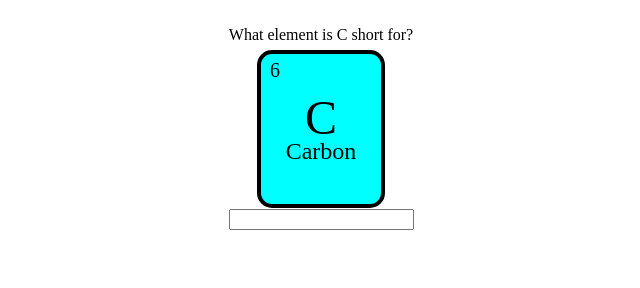
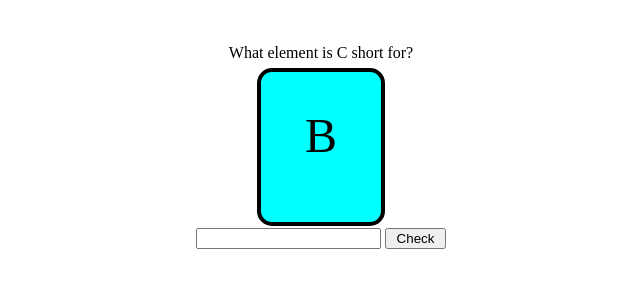
Before and after one commit to CattacoCattaco/Elements-Quiz, a plain HTML site: page index.html in a window 1280 px wide. Shown: the whole page, without its empty margins (319-959 px from the left). Drawn offline with Linux system fonts and the light colour scheme.

Commit message:
Answer Checking + Question Generation
The site now checks your answer when you press the check button or press enter while typing. If you are wrong, it tells you what the correct answer was. It also picks a random element at the start and each time you finish a question. Currently elements 1-12 are the only possible elements but I will likely add all of them at some point.

```diff
--- a/index.html
+++ b/index.html
@@ -9,15 +9,18 @@
 </head>
 
 <body>
-  <form>
+  <form onsubmit="checkAnswer(); return false;">
     <br/>
-    <label for="answer-box">What element is C short for?</label><br/>
+    <span id="correctness-label" hidden="true">Correct!</span><br/>
+    <label for="answer-box" id="question-label">What element is C short for?</label><br/>
     <div id="element-div">
       <p id="element-number">6</p>
       <p id="element-symbol">C</p>
       <p id="element-name">Carbon</p>
     </div>
     <input type="text" id="answer-box" name="answer-box"/>
+    <input type="button" onclick="checkAnswer()" value=" Check " id="check-button" name="check-button"/>
+    <input type="button" onclick="nextQuestion()" value=" Next  " id="next-button" name="next-button"/>
   </form>
   <script src="script.js"></script>
 </body>
--- a/script.js
+++ b/script.js
@@ -0,0 +1,77 @@
+const CORRECTNESS_LABEL = document.getElementById("correctness-label");
+const QUESTION_LABEL = document.getElementById("question-label");
+const ELEMENT_NUMBER_DISPLAY = document.getElementById("element-number");
+const ELEMENT_SYMBOL_DISPLAY = document.getElementById("element-symbol");
+const ELEMENT_NAME_DISPLAY = document.getElementById("element-name");
+const ANSWER_BOX = document.getElementById("answer-box");
+const CHECK_BUTTON = document.getElementById("check-button");
+const NEXT_BUTTON = document.getElementById("next-button");
+
+const SOLID = 0;
+const LIQUID = 1;
+const GAS = 2;
+
+const STATE_COLORS = ["#000", "#00f", "#f00"];
+
+const ROOT = document.querySelector(':root');
+
+class ChemElement {
+    constructor(symbol, name, number, state) {
+        this.symbol = symbol;
+        this.name = name;
+        this.number = number;
+        this.state = state;
+    }
+}
+
+let elements = [
+    new ChemElement("H", "Hydrogen", 1, GAS),
+    new ChemElement("He", "Helium", 2, GAS),
+    new ChemElement("Li", "Lithium", 3, SOLID),
+    new ChemElement("Be", "Beryllium", 4, SOLID),
+    new ChemElement("B", "Boron", 5, SOLID),
+    new ChemElement("C", "Carbon", 6, SOLID),
+    new ChemElement("N", "Nitrogen", 7, GAS),
+    new ChemElement("O", "Oxygen", 8, GAS),
+    new ChemElement("F", "Fluorine", 9, GAS),
+    new ChemElement("Ne", "Neon", 10, GAS),
+    new ChemElement("Na", "Sodium", 11, SOLID),
+    new ChemElement("Mg", "Magnesium", 12, SOLID),
+]
+
+let currentElement = elements[Math.floor(Math.random() * elements.length)];
+
+window.onload = nextQuestion;
+
+function nextQuestion() {
+    CORRECTNESS_LABEL.hidden = true;
+
+    CHECK_BUTTON.type = "button";
+    NEXT_BUTTON.type = "hidden";
+
+    ANSWER_BOX.disabled = false;
+    ANSWER_BOX.value = "";
+
+    currentElement = elements[Math.floor(Math.random() * elements.length)];
+
+    ELEMENT_NUMBER_DISPLAY.innerHTML = currentElement.number;
+    ELEMENT_SYMBOL_DISPLAY.innerHTML = currentElement.symbol;
+    ELEMENT_NAME_DISPLAY.innerHTML = currentElement.name;
+    ROOT.style.setProperty("--state-color", STATE_COLORS[currentElement.state]);
+}
+
+function checkAnswer() {
+    CORRECTNESS_LABEL.hidden = false;
+
+    CHECK_BUTTON.type = "hidden";
+    NEXT_BUTTON.type = "button";
+
+    ANSWER_BOX.disabled = true;
+
+    if(ANSWER_BOX.value == currentElement.name) {
+        CORRECTNESS_LABEL.innerHTML = "Correct!";
+    }
+    else {
+        CORRECTNESS_LABEL.innerHTML = "Incorrect! The correct answer was " + currentElement.name;
+    }
+}
--- a/style.css
+++ b/style.css
@@ -1,7 +1,8 @@
 :root {
-  --gas-color: #f00;
-  --liquid-color: #00f;
-  --solid-color: #000;
+  --state-color: #000;
+  --element-number-visibility: hidden;
+  --element-symbol-visibility: visible;
+  --element-name-visibility: hidden;
 }
 
 html {
@@ -43,6 +44,7 @@ input {
   align-self: flex-start;
   left: 9px;
   top: -15px;
+  visibility: var(--element-number-visibility);
 }
 
 #element-symbol {
@@ -51,6 +53,8 @@ input {
   justify-self: center;
   align-self: center;
   top: -55px;
+  color: var(--state-color);
+  visibility: var(--element-symbol-visibility);
 }
 
 #element-name {
@@ -59,4 +63,5 @@ input {
   justify-self: center;
   align-self: center;
   top: -110px;
+  visibility: var(--element-name-visibility);
 }
```
